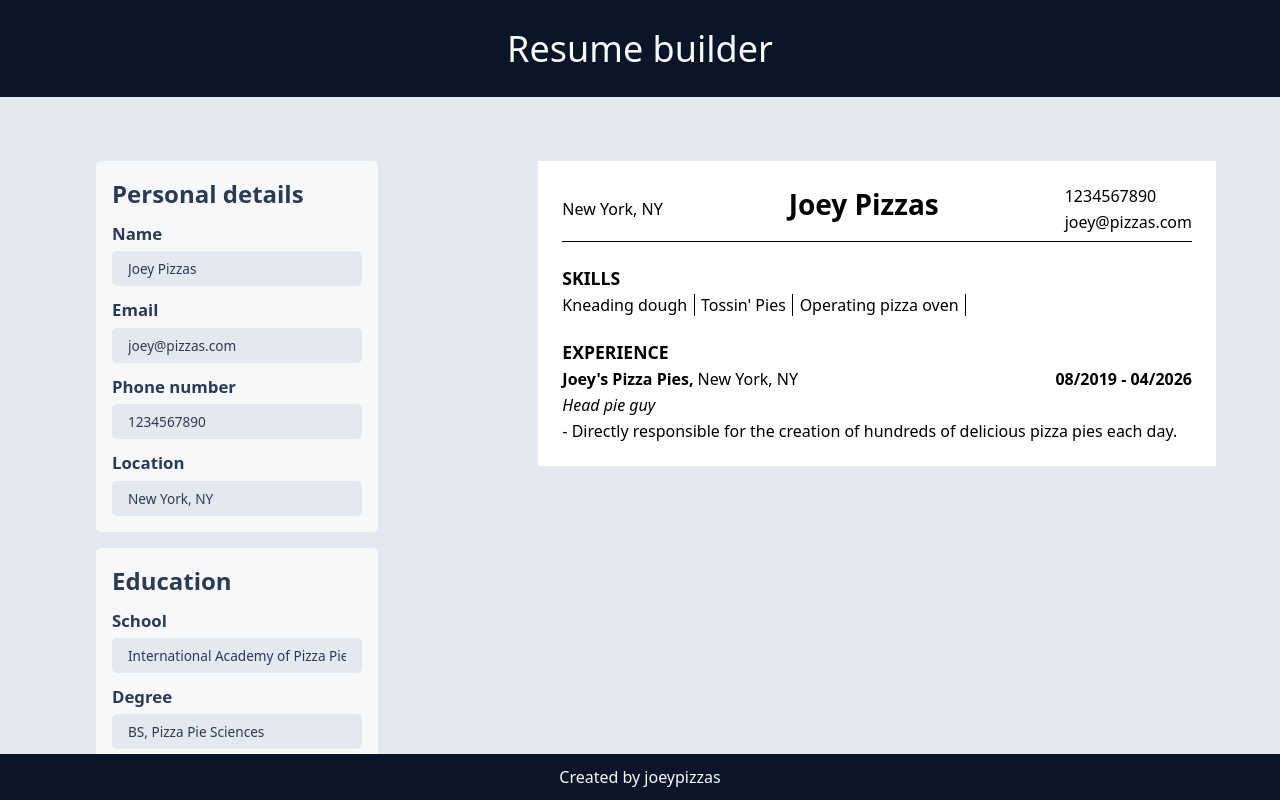
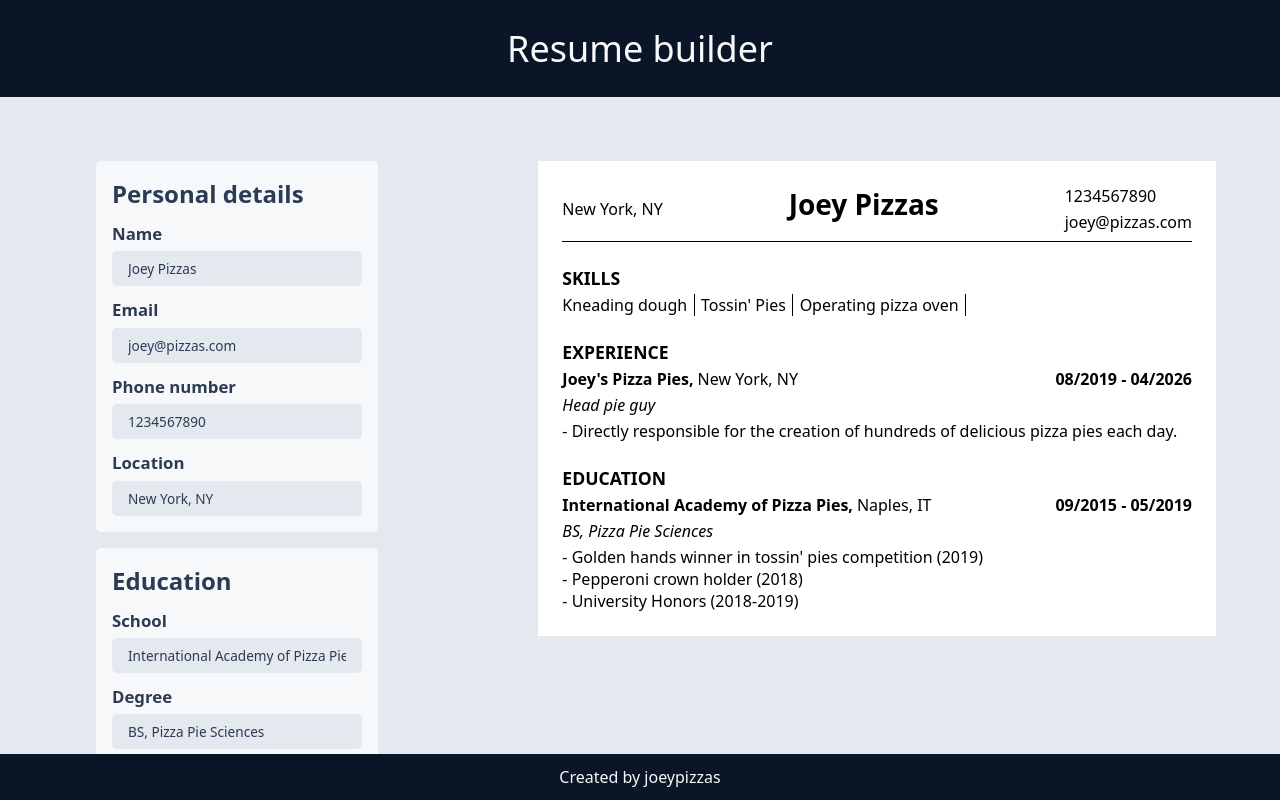
Before and after one commit to joeypizzas/resume-app, a React (Vite) app: page / in a window 1280 px wide. Built offline with nearby package versions, Linux system fonts and the light colour scheme.

Commit message:
Hardcoded education to preview

```diff
--- a/src/components/ResumePreview/ResumePreview.jsx
+++ b/src/components/ResumePreview/ResumePreview.jsx
@@ -33,6 +33,19 @@ export function ResumePreview() {
           description="- Directly responsible for the creation of hundreds of delicious pizza pies each day."
         ></PreviewItem>
       </PreviewSection>
+      <PreviewSection sectionName="EDUCATION">
+        <PreviewItem
+          organization="International Academy of Pizza Pies,"
+          location="Naples, IT"
+          startDate="09/2015"
+          endDate="05/2019"
+          positionOrStudy="BS, Pizza Pie Sciences"
+          description="
+            - Golden hands winner in tossin' pies competition (2019)
+            - Pepperoni crown holder (2018)
+            - University Honors (2018-2019)"
+        ></PreviewItem>
+      </PreviewSection>
     </div>
   );
 }
```
